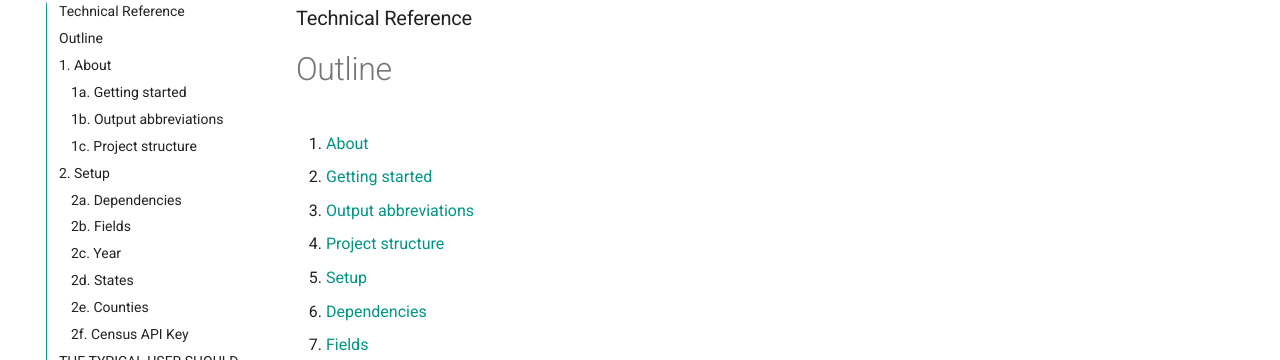
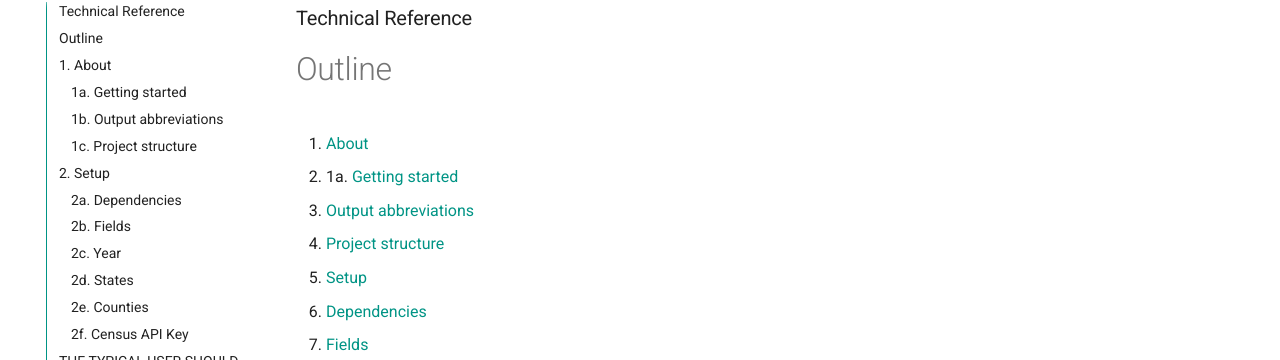
Before and after one commit to dvrpc/ipd, an MkDocs documentation site: the page built from docs/index.md, in a window 1280 px wide and 900 px high. Shown: the part 175-535 px from the top of the window. Built offline with MkDocs 1.6.1 and Material for MkDocs 9.7.7, drawn with Linux system fonts in a browser that asks for light colours.

```diff
--- a/docs/index.md
+++ b/docs/index.md
@@ -3,7 +3,7 @@
 # Outline
 
 1. [About](#about)
-   - [Getting started](#one_a)
+   - 1a. [Getting started](#one_a)
    - [Output abbreviations](#one_b)
    - [Project structure](#one_c)
 2. [Setup](#setup)
```
